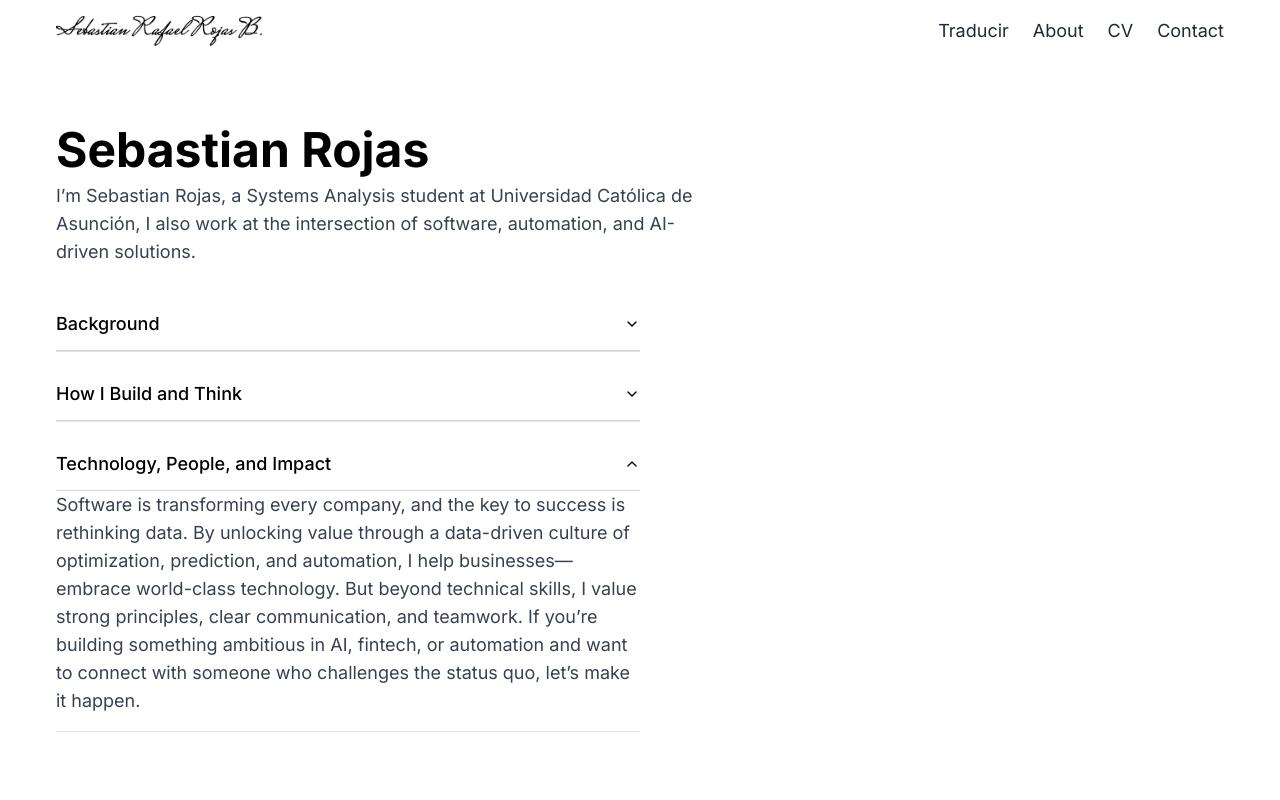
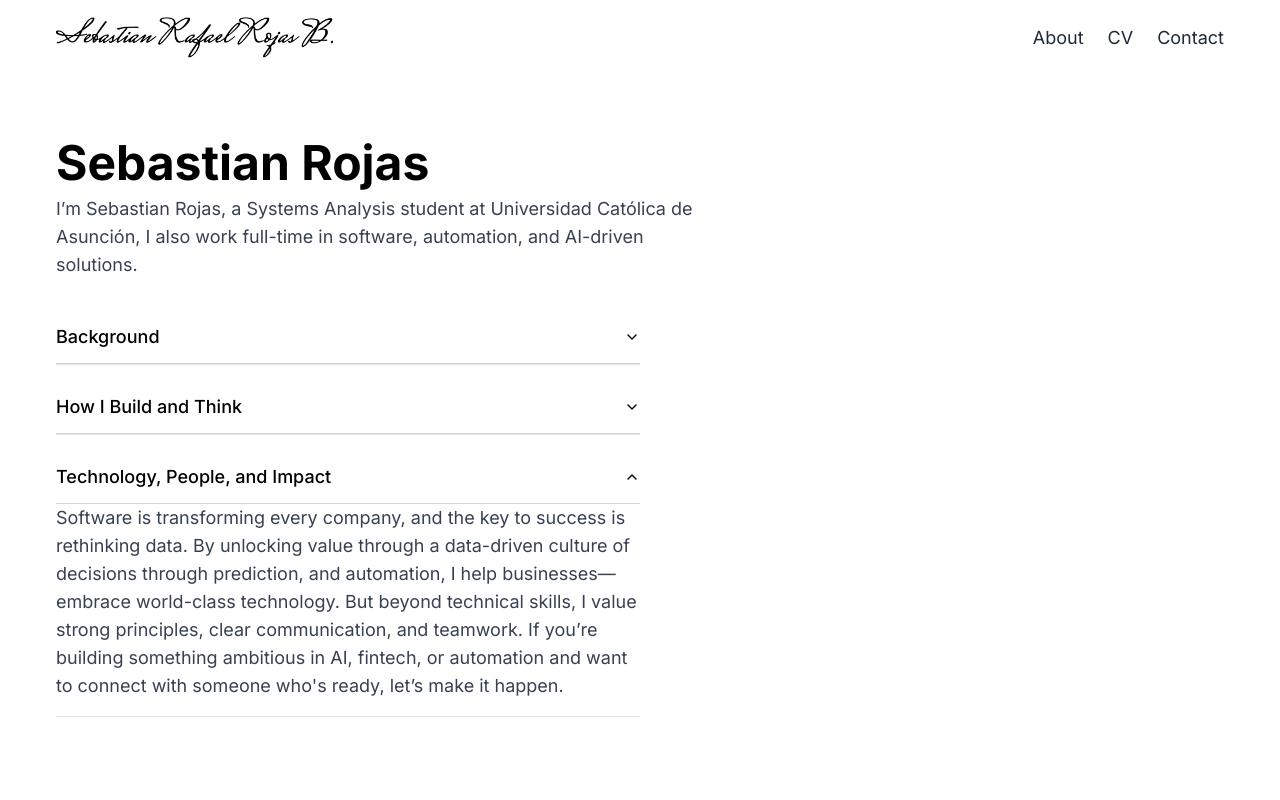
Before and after one commit to Ssrrb/RealPortfolio, a Next.js app in the folder portfolio/: page /about in a window 1280 px wide. Both pictures are taken after a click on the button "Technology, People, and Impact". Shown: the top 800 px of the page. Built offline with nearby package versions, Linux system fonts and the light colour scheme.

Commit message:
Actualizado del Header logo dinamico

```diff
--- a/portfolio/app/about/page.js
+++ b/portfolio/app/about/page.js
@@ -18,7 +18,7 @@ export default function About() {
           </h1>
           <p className="text-base md:text-lg text-gray-700 max-w-2xl">
           I’m Sebastian Rojas, a Systems Analysis student at Universidad Católica de Asunción,
-           I also work at the intersection of software, automation, and AI-driven solutions.
+           I also work full-time in software, automation, and AI-driven solutions.
           </p>
         </div>
 
@@ -63,10 +63,10 @@ export default function About() {
               <p>
                 {/* Place your 'things I love' text here. */}
                 Software is transforming every company, and the key to success is rethinking data.
-                By unlocking value through a data-driven culture of optimization, prediction, and automation, I help businesses—embrace world-class technology.
+                By unlocking value through a data-driven culture of decisions through prediction, and automation, I help businesses—embrace world-class technology.
                 But beyond technical skills, I value strong principles, clear communication, and teamwork.
                 If you’re building something ambitious in AI, fintech, or automation and
-                want to connect with someone who challenges the status quo, let’s make it happen.
+                want to connect with someone who's ready, let’s make it happen.
               </p>
             </AccordionContent>
           </AccordionItem>
--- a/portfolio/components/Header.js
+++ b/portfolio/components/Header.js
@@ -12,15 +12,16 @@ export default function Header() {
               alt="Signature"
               width={200}
               height={85}
-              className="object-contain w-32 sm:w-40 md:w-52"
+              className="object-contain max-w-[180px] sm:max-w-[200px] md:max-w-[240px] lg:max-w-[280px] w-auto h-auto"
             />
           </a>
 
           {/* Navigation */}
           <nav className="flex space-x-4 sm:space-x-6 text-gray-800 text-xs sm:text-base md:text-lg">
-            <a className="hover:text-gray-600" href="#">
+            {/* TODO: Enable next-intl */}
+            {/* <a className="hover:text-gray-600" href="#">
               Traducir
-            </a>
+            </a> */}
             <a className="hover:text-gray-600" href="#">
               About
             </a>
```
